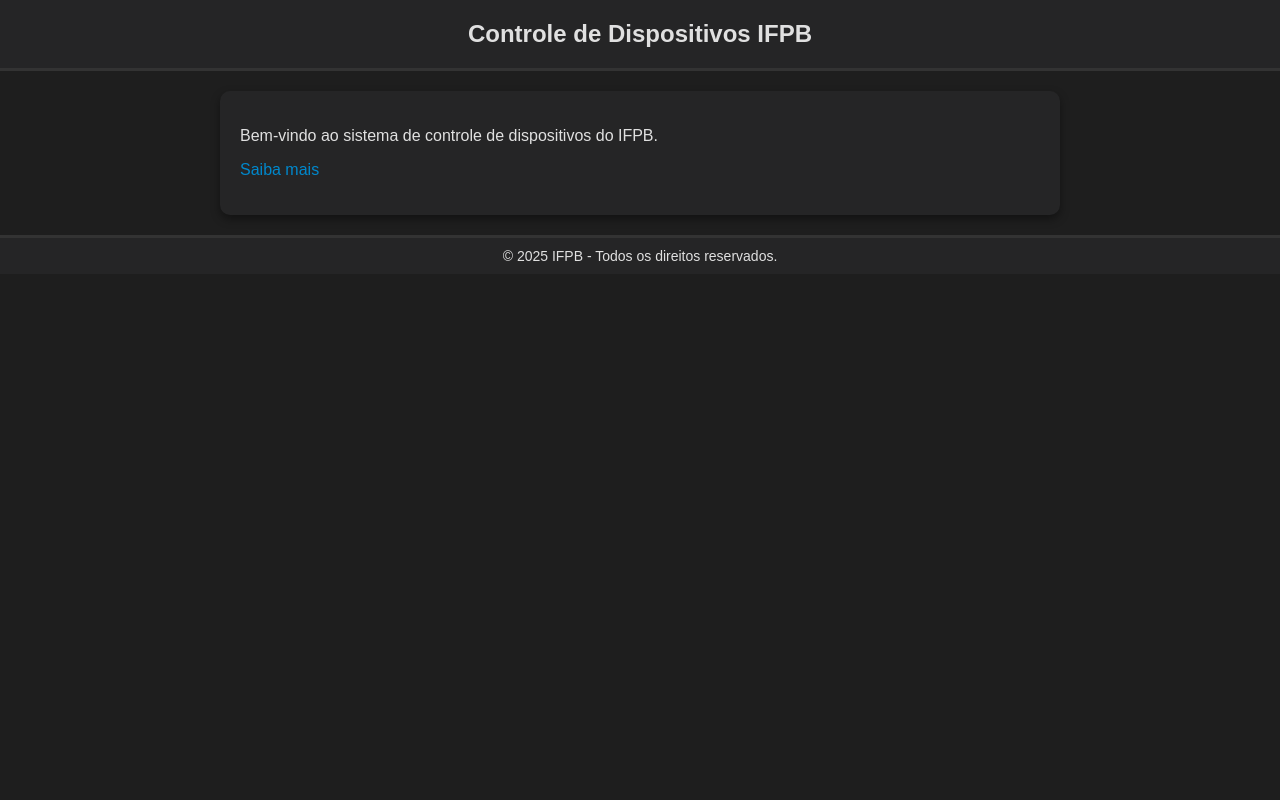
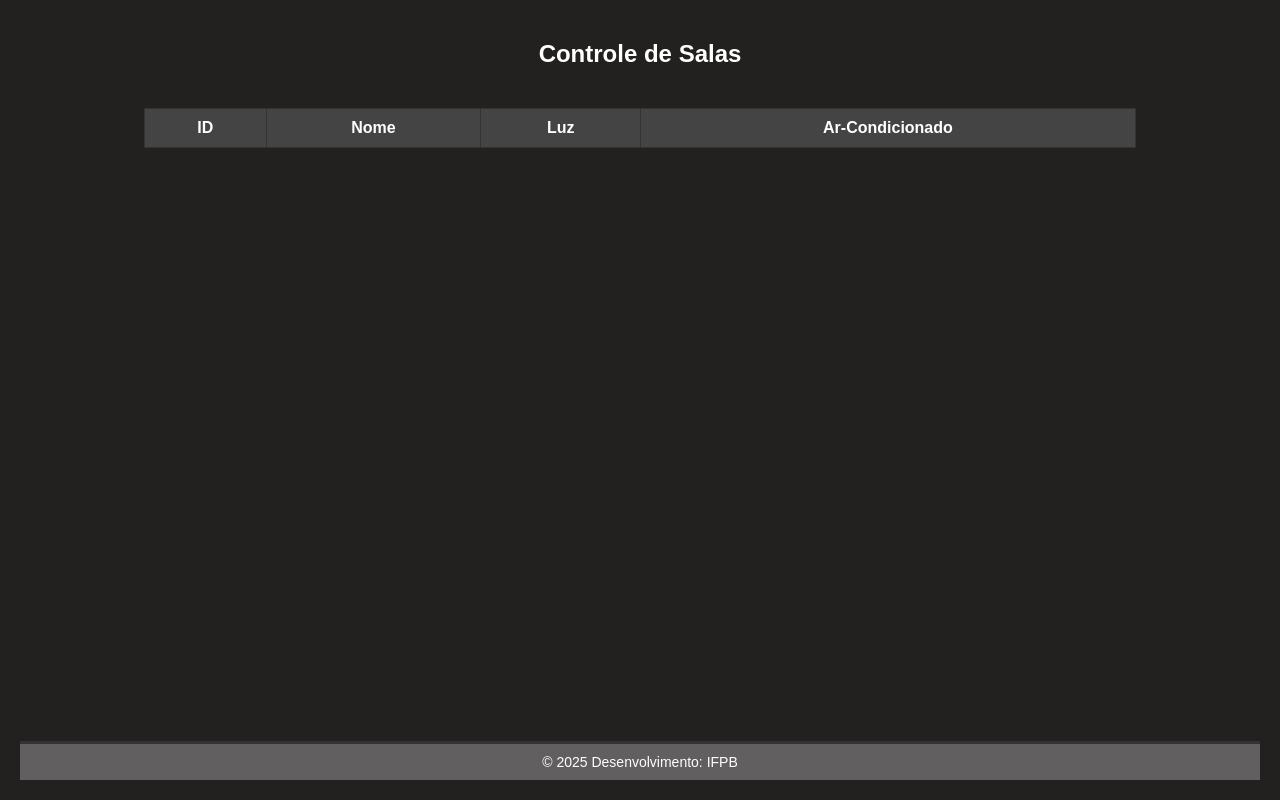
Before and after one commit to GabrielL13/Monitoramento-de-Dispositivos, a plain HTML site: page monitoramento.html in a window 1280 px wide. Drawn offline with Linux system fonts and the light colour scheme; no server answers.

Commit message:
completo

```diff
--- /dev/null
+++ b/firebase.js
@@ -0,0 +1,21 @@
+// Importa a biblioteca do Firebase
+import { initializeApp } from "https://www.gstatic.com/firebasejs/10.8.1/firebase-app.js";
+import { getDatabase } from "https://www.gstatic.com/firebasejs/10.8.1/firebase-database.js";
+
+// Configuração do Firebase
+const firebaseConfig = {
+    apiKey: "AIzaSyB6VS7sqzxv84g-WTGk0zxmrZuP6xv9pow",
+    authDomain: "monitoramento-de-dispositivos.firebaseapp.com",
+    projectId: "monitoramento-de-dispositivos",
+    storageBucket: "monitoramento-de-dispositivos.firebasestorage.app",
+    messagingSenderId: "317542641450",
+    appId: "1:317542641450:web:749d30ed66f148abf0b853",
+    measurementId: "G-TX3D42MP4V"
+  };
+
+// Inicializa o Firebase
+const app = initializeApp(firebaseConfig);
+const database = getDatabase(app);
+
+// Exporta o banco de dados para ser utilizado em outros arquivos
+export { database };
--- a/monitoramento.html
+++ b/monitoramento.html
@@ -3,62 +3,79 @@
 <head>
     <meta charset="UTF-8">
     <meta name="viewport" content="width=device-width, initial-scale=1.0">
-    <title>Controle de Dispositivos</title>
+    <title>Monitoramento de Salas</title>
+    <script type="module" src="firebase.js"></script>
+    <script type="module" src="tabela.js"></script>
     <style>
-        body {
-            background-color: #1e1e1e;
-            color: #e0e0e0;
-            font-family: Arial, sans-serif;
+        html, body {
+            height: 100%;
             margin: 0;
-            padding: 0;
+            display: flex;
+            flex-direction: column;
         }
 
-        header {
-            background-color: #252526;
+        body {
+            font-family: Arial, sans-serif;
+            background-color: #22211f;
+            color: white;
+            text-align: center;
             padding: 20px;
-            text-align: center;
-            font-size: 24px;
-            font-weight: bold;
-            border-bottom: 3px solid #333;
         }
 
         main {
-            max-width: 800px;
+            flex: 1;
+        }
+
+        table {
+            width: 80%;
             margin: 20px auto;
-            background-color: #252526;
-            padding: 20px;
-            border-radius: 10px;
-            box-shadow: 0px 4px 10px rgba(0, 0, 0, 0.4);
+            border-collapse: collapse;
+            background-color: #615f5f;
+            color: white;
+        }
+
+        th, td {
+            border: 1px solid #333;
+            padding: 10px;
+            text-align: center;
+        }
+
+        th {
+            background-color: #444;
         }
 
         footer {
-            background-color: #252526;
+            background-color: #615f5f;
             text-align: center;
             padding: 10px;
             border-top: 3px solid #333;
             font-size: 14px;
         }
-
-        a {
-            color: #0088cc;
-            text-decoration: none;
-        }
-
-        a:hover {
-            text-decoration: underline;
-        }
     </style>
 </head>
 <body>
+
     <header>
-        Controle de Dispositivos IFPB
+        <h2>Controle de Salas</h2>
     </header>
+
     <main>
-        <p>Bem-vindo ao sistema de controle de dispositivos do IFPB.</p>
-        <p><a href="#">Saiba mais</a></p>
+        <table>
+            <thead>
+                <tr>
+                    <th>ID</th>
+                    <th>Nome</th>
+                    <th>Luz</th>
+                    <th>Ar-Condicionado</th>
+                </tr>
+            </thead>
+            <tbody id="tabela-dados">
+                <!-- Os dados do Firebase serão inseridos aqui -->
+            </tbody>
+        </table>
     </main>
-    <footer>
-        &copy; 2025 IFPB - Todos os direitos reservados.
-    </footer>
+
+    <footer>&copy; 2025 Desenvolvimento: IFPB </footer>
+
 </body>
 </html>
--- /dev/null
+++ b/tabela.js
@@ -0,0 +1,38 @@
+import { database } from "./firebase.js";
+import { ref, onValue } from "https://www.gstatic.com/firebasejs/10.8.1/firebase-database.js";
+
+const dispositivosRef = ref(database, "Dispositivos");
+
+// Atualizar tabela em tempo real
+onValue(dispositivosRef, (snapshot) => {
+    const tabela = document.getElementById("tabela-dados");
+    tabela.innerHTML = ""; // Limpa a tabela antes de atualizar
+
+    if (!snapshot.exists()) {
+        tabela.innerHTML = "<tr><td colspan='4'>Nenhum dispositivo encontrado.</td></tr>";
+        return;
+    }
+
+    snapshot.forEach((childSnapshot) => {
+        const id = childSnapshot.key;
+        const data = childSnapshot.val();
+
+        // Garantir que os valores existam
+        const nome = data.nome || "Desconhecido";
+        const luzStatus = data.luz ? "Ligado" : "Desligado";
+        const arStatus = data.ar ? "Ligado" : "Desligado";
+        const luzColor = data.luz ? "green" : "red";
+        const arColor = data.ar ? "green" : "red";
+
+        // Criar nova linha para a tabela
+        const row = document.createElement("tr");
+        row.innerHTML = `
+            <td>${id}</td>
+            <td>${nome}</td>
+            <td style="color: ${luzColor};">${luzStatus}</td>
+            <td style="color: ${arColor};">${arStatus}</td>
+        `;
+
+        tabela.appendChild(row);
+    });
+});
```
Also changed, not shown: login.js (+6 -23 lines).
